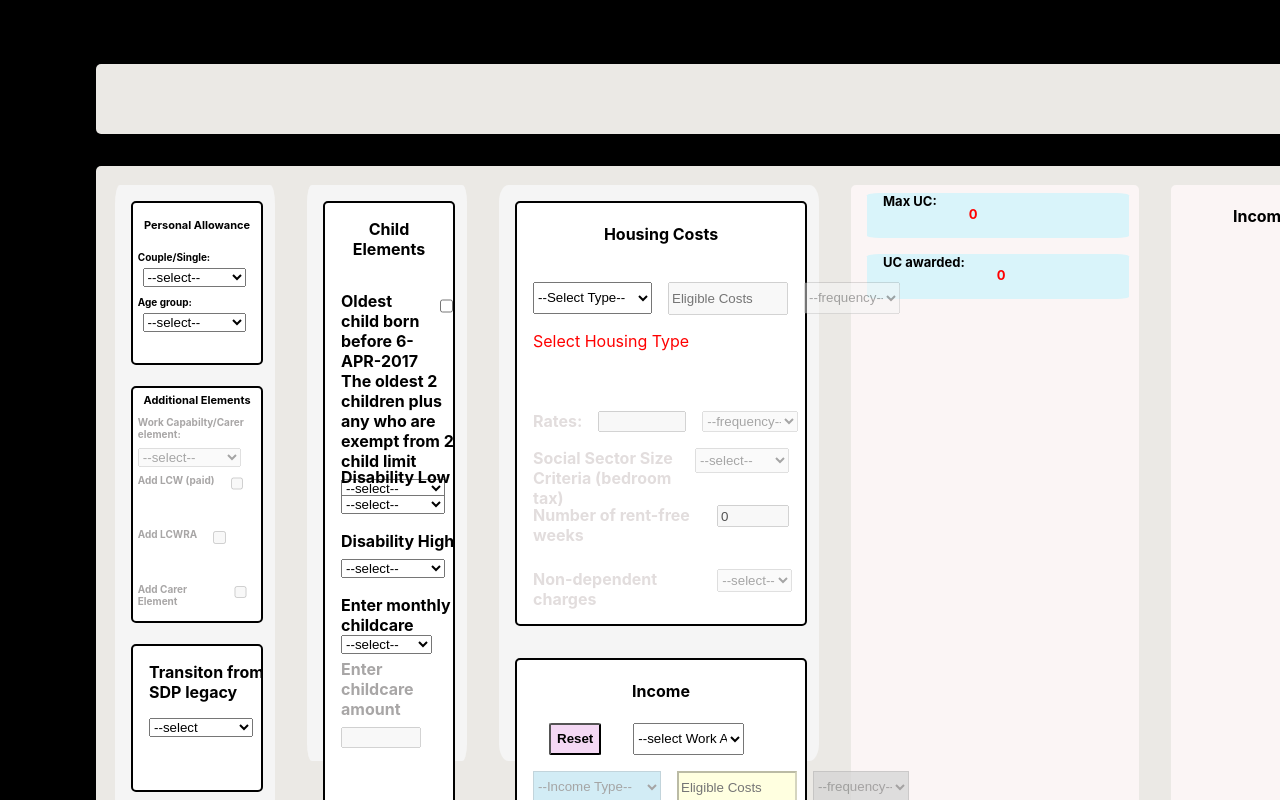
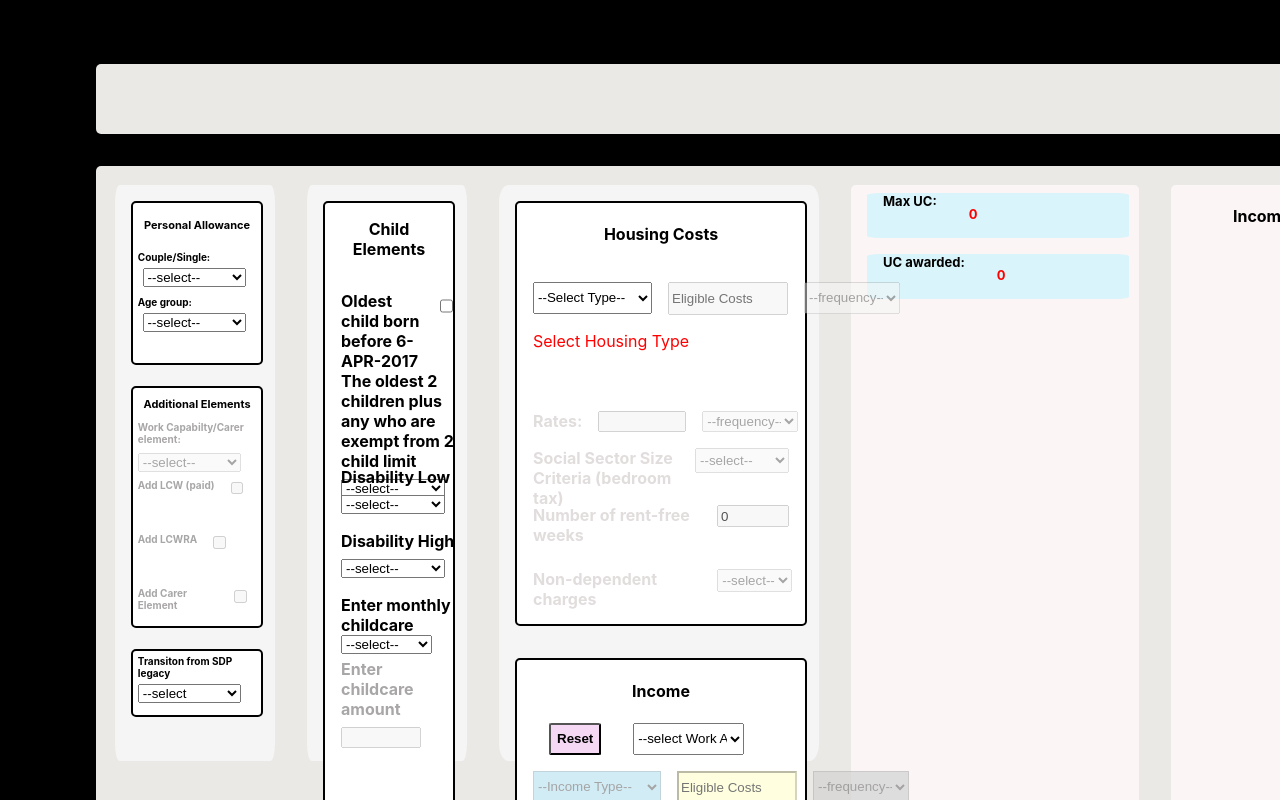
Before and after one commit to dnlstronge/benefitscalc2, a React (Create React App) app: page / in a window 1280 px wide. Shown: the top 800 px of the page. Built offline with nearby package versions, Linux system fonts and the light colour scheme.

Commit message:
[x] - fix PA sizing

```diff
--- a/src/components/UC2/Main.module.css
+++ b/src/components/UC2/Main.module.css
@@ -12,7 +12,7 @@
     margin: 1rem 1rem 1rem 1rem;
     background: whitesmoke;
     width: 10rem;
-    height: 100%;
+    height: 90%;
     border-radius: 3%;
 }
 .CHILD_container {
--- a/src/components/UC2/WCA/Transitional.module.css
+++ b/src/components/UC2/WCA/Transitional.module.css
@@ -3,28 +3,29 @@
     flex-direction: column;
     background: white;
     width: 80%;
-    height: 9rem;
-    margin: 1rem 1rem 1rem 1rem;
+    height: 4rem;
+    margin: 1rem 0.3rem 0.3rem 1rem;
     border: 2px solid black;
     border-radius: 5px;
 }
 .TA_label {
+    font-size: 10px;
     font-weight: bold;
     display: flex;
     flex-direction: column;
     height: 2rem;
     width: 90%;
-    margin-left: 1rem;
-    margin-top: 1rem;
+    margin-left: 0.3rem;
+    margin-top: 0.3rem;
 
 }
 .TA_select {
     display: flex;
     flex-direction: column;
-    height: 2rem;
+    height: 1.5rem;
     width: 90%;
-    margin-top: 1rem;
-    margin-bottom: 1rem;
+    margin-top: 0.3rem;
+    margin-bottom: 0.3rem;
 
 
 }
--- a/src/components/UC2/WCA/WCA.module.css
+++ b/src/components/UC2/WCA/WCA.module.css
@@ -17,7 +17,7 @@
 }
 
 .heading {
-    margin: 0.3rem 0.3rem 0.3rem 0.3rem;
+    margin: 0.6rem 0.3rem 0.3rem 0.3rem;
     text-align: center;
     font-size: 11px;
 }
```
